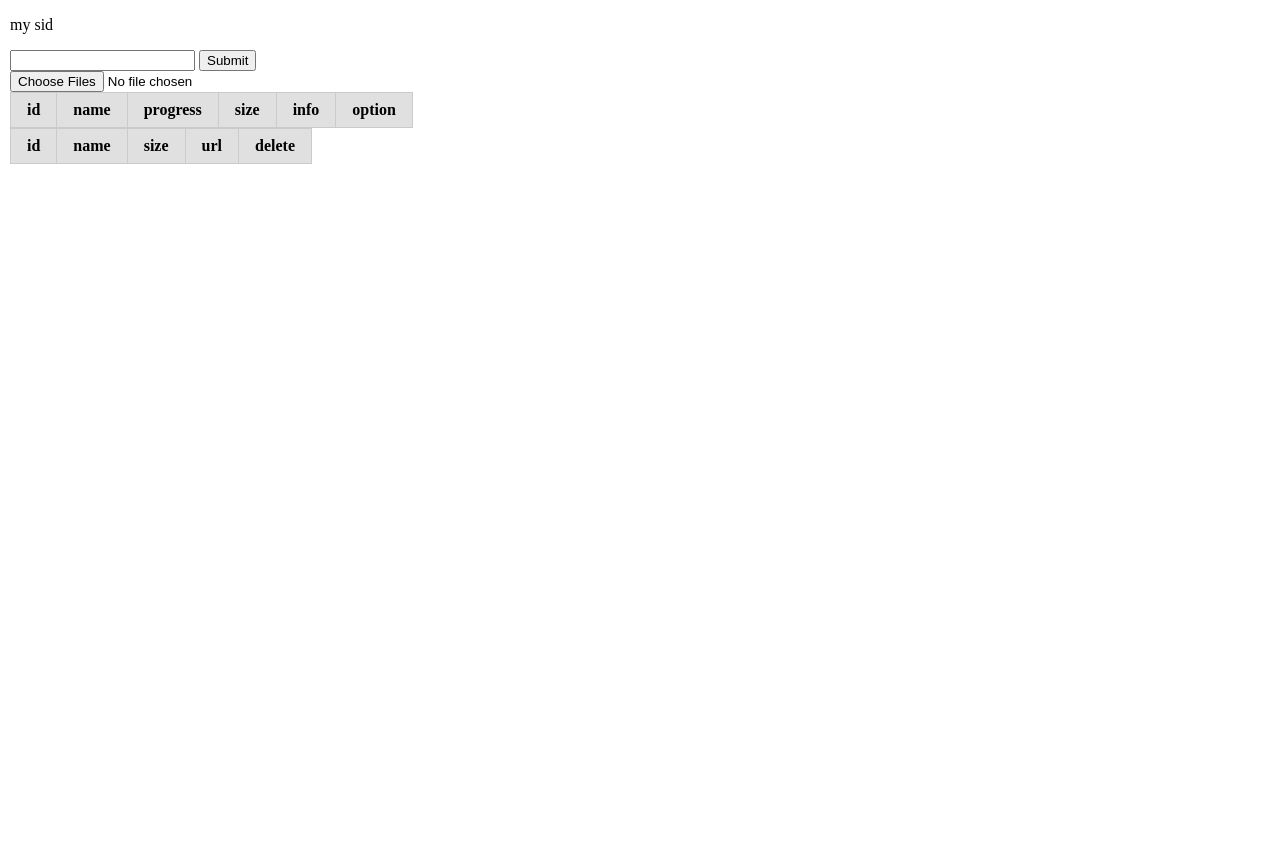
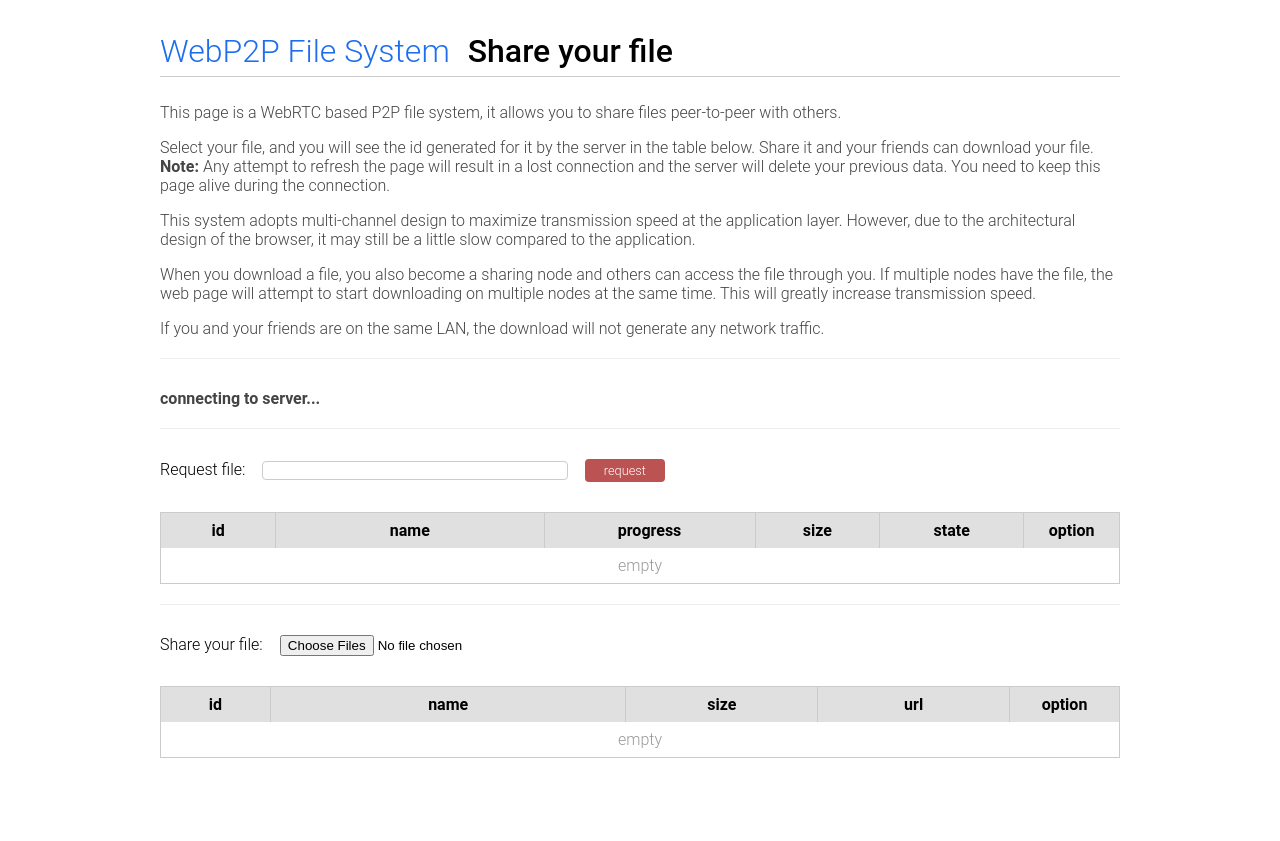
Before and after one commit to bugs-creator/WebP2P, a Flask app: page / in a window 1280 px wide. Before the commit the page ends 164 px from the top, so only its background shows below. Run offline with Flask 2, Linux system fonts and the light colour scheme; lists and menus that the app fills with data are empty; some libraries are stand-ins or nearby versions.

Commit message:
Optimize web pages to allow multipoint communication

```diff
--- a/app.py
+++ b/app.py
@@ -34,10 +34,13 @@ def sendToOneUser(target, msgString):
 @socketio.event
 def request_file(message):
     res = Res.query.get(message["id"])
-    lst=[]
-    for i in res.peer:
-        lst+=[i.id]
-    emit(message["id"],{'peer':lst,'fileInfo':{'id':res.id,'name':res.name,'size':res.size}})
+    if(res is not None):
+        lst=[]
+        for i in res.peer:
+            lst+=[i.id]
+        emit(message["id"],{'peer':lst,'fileInfo':{'id':res.id,'name':res.name,'size':res.size}})
+    emit(message["id"],{})
+
 
 
 def background_thread():
@@ -73,7 +76,9 @@ def sendTo(message):
 
 @socketio.event
 def addFile(message):
-    id = str(uuid.uuid1())
+    id = str(uuid.uuid1()).split("-")[0]
+    while Res.query.get(id) is not None:
+        id = str(uuid.uuid1()).split("-")[0]
     res = models.Res(id=str(id), name=message["name"], size=message["size"])
     res.peer += [Peer.query.get(request.sid)]
     db.session.add(res)
--- a/static/script/peer_new.js
+++ b/static/script/peer_new.js
@@ -14,6 +14,7 @@ var bufferAmountMax=16384;
 socket.on("join",function (message){
     console.log(message);
     my_sid=message.sid;
+    document.getElementById("connect_state").innerText="Connection successful! My sid is ";
     document.getElementById("my_sid").innerText=my_sid;
 });
 
@@ -41,6 +42,7 @@ async function addReceivedFile(file){
 
 function addRow(file){
     table=document.getElementById("fileListTable");
+    document.getElementById("fileTablePlaceHolder").style.display="none";
     let tr=document.createElement("tr");
     {
         let td = document.createElement("td");
@@ -64,6 +66,10 @@ function addRow(file){
         }catch (e) {
             td.innerText="null";
         }
+        tr.appendChild(td);
+    }
+        {
+        let td = document.createElement("td");
         tr.appendChild(td);
     }
     table.appendChild(tr);
@@ -146,10 +152,14 @@ socket.on("requestOffer",async function (message){
 async function postFile(id){
     socket.emit("request_file",{id:id});
     socket.on(id,function (message) {
-        let targets=message.peer;
-        let fileInfo=message.fileInfo;
-        console.log(`get file info:\n${JSON.stringify(message)} `);
-        getFile(targets,fileInfo);
+        if(message.peer!==undefined) {
+            let targets = message.peer;
+            let fileInfo = message.fileInfo;
+            console.log(`get file info:\n${JSON.stringify(message)} `);
+            getFile(targets, fileInfo);
+        }else{
+            window.alert("No such file!");
+        }
     });
 }
 
@@ -157,6 +167,8 @@ async function getFile(targets, fileInfo){
 
 
     let dataChannels=[];
+    let num_peer=targets.length;
+
     for(let i=0;i<targets.length;i++){
         let channels=await requestDataChannel(targets[i]);
         for(let j=0;j<channels.length;j++){
@@ -214,6 +226,7 @@ async function getFile(targets, fileInfo){
     tr.appendChild(td5);
     tr.appendChild(td6);
     table.appendChild(tr);
+    document.getElementById("downloadTablePlaceHolder").style.display="none";
 
 
     for(let i=0;i<chunk_num;i++){
@@ -312,7 +325,7 @@ async function getFile(targets, fileInfo){
             let number=current_num-last_number;
             let time_pass=new Date().getTime()-last_time;
             text.innerText=(1000*number*chunk_size/time_pass/1024/1024).toFixed(2)+"Mb/s";
-            td5.innerText="current download channels: "+num_channel;
+            td5.innerText=num_channel+" channels from "+num_peer+" peers";
             last_time=new Date().getTime();
             last_number=current_num;
             await sleep(1000);
@@ -323,56 +336,13 @@ async function getFile(targets, fileInfo){
         }
         saveFile(fileInfo,data);
         tr.remove();
+        if(document.getElementById("downloadListTable").childElementCount===1) {
+            document.getElementById("downloadTablePlaceHolder").style.display="table-row";
+        }
     };
 
     update();
 
-    // let has_saved=false;
-    // for(let i=0;i<dataChannels.length;i++){
-    //     const dataChannel=dataChannels[i];
-    //
-    //     dataChannel.addEventListener('open', function (event) {
-    //         if(dataChannel.readyState==="open"){
-    //             console.log("dataChannel ",i," is open");
-    //             if(!has_request_file){
-    //                 dataChannel.send(JSON.stringify({head:"requestFile",content:{fileId:fileInfo.id}}));
-    //                 has_request_file=true;
-    //             }
-    //             dataChannel.send(JSON.stringify({head: "requestSlice", content: {index: i }}));
-    //
-    //         }
-    //     });
-    //     dataChannel.addEventListener('close', function (event) {
-    //         console.log("dataChannel ",i," is close");
-    //     });
-    //     dataChannel.addEventListener('error', function (error) {
-    //         console.log("dataChannel ",i," error");
-    //     });
-    //     dataChannel.onmessage=async function(event){
-    //         console.log("receive: ",event.data.byteLength);
-    //         if(event.data.byteLength!==0) {
-    //             work_cache[i].push(event.data);
-    //             current_num++;
-    //             progress.value=current_num;
-    //             dataChannel.send(JSON.stringify({head: "requestSlice", content: {index: i+work_cache[i].length*num_workers}}));
-    //         }else{
-    //             work_state[i]=true;
-    //             if(current_num===chunk_num&&!has_saved){
-    //                 has_saved=true;
-    //                 let data=[];
-    //                 for(let i=0;i<work_cache[0].length;i++){
-    //                     for(let j=0;j<num_workers;j++) {
-    //                         if(work_cache[j].length-1>=i) {
-    //                             data.push(work_cache[j][i]);
-    //                         }
-    //                     }
-    //                 }
-    //                 tr.remove();
-    //                 saveFile(fileInfo,data);
-    //             }
-    //         }
-    //     };
-    // }
 }
 
 async function saveFile(fileInfo,fileData){
--- /dev/null
+++ b/static/style/main.css
@@ -0,0 +1,297 @@
+/*
+ *  Copyright (c) 2015 The WebRTC project authors. All Rights Reserved.
+ *
+ *  Use of this source code is governed by a BSD-style license
+ *  that can be found in the LICENSE file in the root of the source
+ *  tree.
+ */
+.hidden {
+  display: none;
+}
+
+.highlight {
+  background-color: #eee;
+  font-size: 1.2em;
+  margin: 0 0 30px 0;
+  padding: 0.2em 1.5em;
+}
+
+.warning {
+  color: red;
+  font-weight: 400;
+}
+
+@media screen and (min-width: 1000px) {
+  /* hack! to detect non-touch devices */
+  div#links a {
+    line-height: 0.8em;
+  }
+}
+
+audio {
+  max-width: 100%;
+}
+
+input[type="text"]{
+  border: 1px solid #ccc;
+  border-radius: 4px;
+  color: #444;
+  width: 300px;
+  font-family: 'Roboto', sans-serif;
+  font-weight: 300;
+  font-size: 0.8em;
+}
+
+
+.input_out{
+  border: 3px solid #bb5353;
+  border-radius: 4px;
+  background-color: #bb5353;
+  color: #ffffff;
+  width: 80px;
+  font-family: 'Roboto', sans-serif;
+  font-weight: 300;
+  font-size: 0.8em;
+}
+.input_move{
+  border: 3px solid #c07474;
+  border-radius: 4px;
+  background-color: #c07474;
+  color: #ffffff;
+  width: 80px;
+  font-family: 'Roboto', sans-serif;
+  font-weight: 300;
+  font-size: 0.8em;
+}
+
+body {
+  font-family: 'Roboto', sans-serif;
+  font-weight: 300;
+  margin: 0;
+  padding: 1em;
+  word-break: break-word;
+}
+
+button {
+  background-color: #d84a38;
+  border: none;
+  border-radius: 2px;
+  color: white;
+  font-family: 'Roboto', sans-serif;
+  font-size: 0.8em;
+  margin: 0 0 1em 0;
+  padding: 0.5em 0.7em 0.6em 0.7em;
+}
+
+button:active {
+  background-color: #cf402f;
+}
+
+button:hover {
+  background-color: #cf402f;
+}
+
+button[disabled] {
+  color: #ccc;
+}
+
+button[disabled]:hover {
+  background-color: #d84a38;
+}
+
+canvas {
+  background-color: #ccc;
+  max-width: 100%;
+  width: 100%;
+}
+
+code {
+  font-family: 'Roboto', sans-serif;
+  font-weight: 400;
+}
+
+div#container {
+  margin: 0 auto 0 auto;
+  max-width: 60em;
+  padding: 1em 1.5em 1.3em 1.5em;
+}
+
+div#links {
+  padding: 0.5em 0 0 0;
+}
+
+h1 {
+  border-bottom: 1px solid #ccc;
+  font-family: 'Roboto', sans-serif;
+  font-weight: 500;
+  margin: 0 0 0.8em 0;
+  padding: 0 0 0.2em 0;
+}
+
+h2 {
+  color: #444;
+  font-weight: 500;
+}
+
+h3 {
+  border-top: 1px solid #eee;
+  color: #666;
+  font-weight: 500;
+  margin: 10px 0 10px 0;
+  white-space: nowrap;
+}
+
+li {
+  margin: 0 0 0.4em 0;
+}
+
+html {
+  /* avoid annoying page width change
+  when moving from the home page */
+  overflow-y: scroll;
+}
+
+img {
+  border: none;
+  max-width: 100%;
+}
+
+input[type=radio] {
+  position: relative;
+  top: -1px;
+}
+
+p {
+  color: #444;
+  font-weight: 300;
+}
+
+p#data {
+  border-top: 1px dotted #666;
+  font-family: Courier New, monospace;
+  line-height: 1.3em;
+  max-height: 1000px;
+  overflow-y: auto;
+  padding: 1em 0 0 0;
+}
+
+p.borderBelow {
+  border-bottom: 1px solid #aaa;
+  padding: 0 0 20px 0;
+}
+
+section p:last-of-type {
+  margin: 0;
+}
+
+section {
+  border-bottom: 1px solid #eee;
+  margin: 0 0 30px 0;
+  padding: 0 0 20px 0;
+}
+
+section:last-of-type {
+  border-bottom: none;
+  padding: 0 0 1em 0;
+}
+
+select {
+  margin: 0 1em 1em 0;
+  position: relative;
+  top: -1px;
+}
+
+h1 span {
+  white-space: nowrap;
+}
+
+a {
+  color: #1D6EEE;
+  font-weight: 300;
+  text-decoration: none;
+}
+
+h1 a {
+  font-weight: 300;
+  margin: 0 10px 0 0;
+  white-space: nowrap;
+}
+
+a:hover {
+  color: #3d85c6;
+  text-decoration: underline;
+}
+
+a#viewSource {
+  display: block;
+  margin: 1.3em 0 0 0;
+  border-top: 1px solid #999;
+  padding: 1em 0 0 0;
+}
+
+div#errorMsg p {
+  color: #F00;
+}
+
+div#links a {
+  display: block;
+  line-height: 1.3em;
+  margin: 0 0 1.5em 0;
+}
+
+div.outputSelector {
+  margin: -1.3em 0 2em 0;
+}
+
+p.description {
+  margin: 0 0 0.5em 0;
+}
+
+strong {
+  font-weight: 500;
+}
+
+textarea {
+  resize: none;
+  font-family: 'Roboto', sans-serif;
+}
+
+video {
+  background: #222;
+  margin: 0 0 20px 0;
+  --width: 100%;
+  width: var(--width);
+  height: calc(var(--width) * 0.75);
+}
+
+ul {
+  margin: 0 0 0.5em 0;
+}
+
+@media screen and (max-width: 650px) {
+  .highlight {
+    font-size: 1em;
+    margin: 0 0 20px 0;
+    padding: 0.2em 1em;
+  }
+
+  h1 {
+    font-size: 24px;
+  }
+}
+
+@media screen and (max-width: 550px) {
+  button:active {
+    background-color: darkRed;
+  }
+
+  h1 {
+    font-size: 22px;
+  }
+}
+
+@media screen and (max-width: 450px) {
+  h1 {
+    font-size: 20px;
+  }
+}
--- a/static/style/peer.css
+++ b/static/style/peer.css
@@ -1,13 +1,22 @@
-body {
-    margin: 10px;
-}
+
+
+
+
 table {
     border-collapse: collapse;
     border-spacing: 0;
+    width: 100%;
+    margin-top: 30px;
 }
 
 td,th {
     padding: 0;
+    text-align: center;
+}
+
+#downloadTablePlaceHolder,#fileTablePlaceHolder>*{
+    text-align: center;
+    color: #999999;
 }
 
 .pure-table {
--- a/templates/peer.html
+++ b/templates/peer.html
@@ -2,9 +2,7 @@
 <html lang="en">
 <head>
     <meta charset="UTF-8">
-    <title>Title</title>
-{#    <script src="{{ url_for('static',filename='script/jquery.min.js') }}" integrity="sha512-bLT0Qm9VnAYZDflyKcBaQ2gg0hSYNQrJ8RilYldYQ1FxQYoCLtUjuuRuZo+fjqhx/qtq/1itJ0C2ejDxltZVFg==" crossorigin="anonymous"></script>#}
-{#    <script src="{{ url_for('static',filename='script/socket.io.js') }}" integrity="sha512-aMGMvNYu8Ue4G+fHa359jcPb1u+ytAF+P2SCb+PxrjCdO3n3ZTxJ30zuH39rimUggmTwmh2u7wvQsDTHESnmfQ==" crossorigin="anonymous"></script>#}
+    <title>WebP2P</title>
     <script src="{{ url_for('static',filename='script/jquery.min.js') }}"></script>
     <script src="{{ url_for('static',filename='script/socket.io.js') }}"></script>
     <script src="{{ url_for('static',filename='script/peer_new.js') }}"></script>
@@ -17,55 +15,80 @@
             });
         })
     </script>
+    <link rel="stylesheet" href="{{ url_for('static',filename='style/main.css') }}">
     <link rel="stylesheet" href="{{ url_for('static',filename='style/peer.css') }}">
+</head>
+<body>
+<div id="container">
+    <h1><a href="#" >WebP2P File System</a> <span>Share your file</span></h1>
+    <section>
 
-</head>
-<p id="my_sid">my sid</p>
-<form id="test_connect" method="POST" action="#">
-    <label>
-        <input type="text" id="target">
-    </label>
-    <input type="submit">
+        <p>This page is a WebRTC based P2P file system, it allows you to share files peer-to-peer with others.</p>
+
+        <p>Select your file, and you will see the id generated for it by the server in the table below. Share it and your friends can download your file. <b>Note: </b>Any attempt to refresh the page will result in a lost connection and the server will delete your previous data. You need to keep this page alive during the connection.</p>
+
+        <p>This system adopts multi-channel design to maximize transmission speed at the application layer. However, due to the architectural design of the browser, it may still be a little slow compared to the application.</p>
+
+        <p>When you download a file, you also become a sharing node and others can access the file through you. If multiple nodes have the file, the web page will attempt to start downloading on multiple nodes at the same time. This will greatly increase transmission speed.</p>
+
+        <p>If you and your friends are on the same LAN, the download will not generate any network traffic.</p>
+    </section>
+    <section>
+        <p  style="display: inline"><b id="connect_state">connecting to server...</b></p>
+        <label id="my_sid" style="display: inline;width: fit-content;color: #444444"  ></label>
+    </section>
+    <section>
+        <form id="test_connect" method="POST" action="#" style="display: inline">
+            <label for="target">Request file: </label><input type="text" id="target" style="margin-right: 1em;margin-left: 1em">
+
+            <input type="submit" value="request" class=input_out onmousemove="this.className='input_move'" onmouseout="this.className='input_out'">
         </form>
-<div>
-    <form>
-        <input id="fileChooser" type="file" multiple="multiple" onchange="addFile()">
-    </form>
-</div>
         <div id="downloadList">
         <table class="pure-table">
             <thead>
-            <tr>
-                <th>id</th>
-                <th>name</th>
-                <th>progress</th>
-                <th>size</th>
-                <th>info</th>
-                <th>option</th>
+                <tr style="table-layout: fixed">
+                    <th style="width: 12%">id</th>
+                    <th style="width: 28%">name</th>
+                    <th style="width: 22%">progress</th>
+                    <th style="width: 13%">size</th>
+                    <th style="width: 15%">state</th>
+                    <th style="width: 10%">option</th>
                 </tr>
             </thead>
             <tbody id="downloadListTable">
-
+            <tr id="downloadTablePlaceHolder"><td colspan="6"><div>empty</div></td></tr>
             </tbody>
         </table>
     </div>
+    </section>
+    <section>
+        <div>
+            <form>
+                <label>Share your file: </label><input id="fileChooser" type="file" multiple="multiple" onchange="addFile()" style="margin-right: 1em;margin-left: 1em">
+            </form>
+        </div>
+
     <div id="fileList">
-    <table class="pure-table">
+        <table class="pure-table" style="table-layout: fixed">
             <thead>
                 <tr>
-                <th>id</th>
-                <th>name</th>
-                <th>size</th>
-                <th>url</th>
-                <th>delete</th>
+                    <th style="width: 10%">id</th>
+                    <th style="width: 40%">name</th>
+                    <th style="width: 20%">size</th>
+                    <th style="width: 20%">url</th>
+                    <th style="width: 10%">option</th>
                 </tr>
             </thead>
             <tbody id="fileListTable" >
-
+            <tr id="fileTablePlaceHolder"><td colspan="5"><div>empty</div></td></tr>
             </tbody>
         </table>
     </div>
-<body>
+    </section>
 
+
+
+
+</div>
 </body>
 </html>
```
Also changed, not shown: WEBP2P.db. Lines whose indentation alone changed are shown as unchanged.
